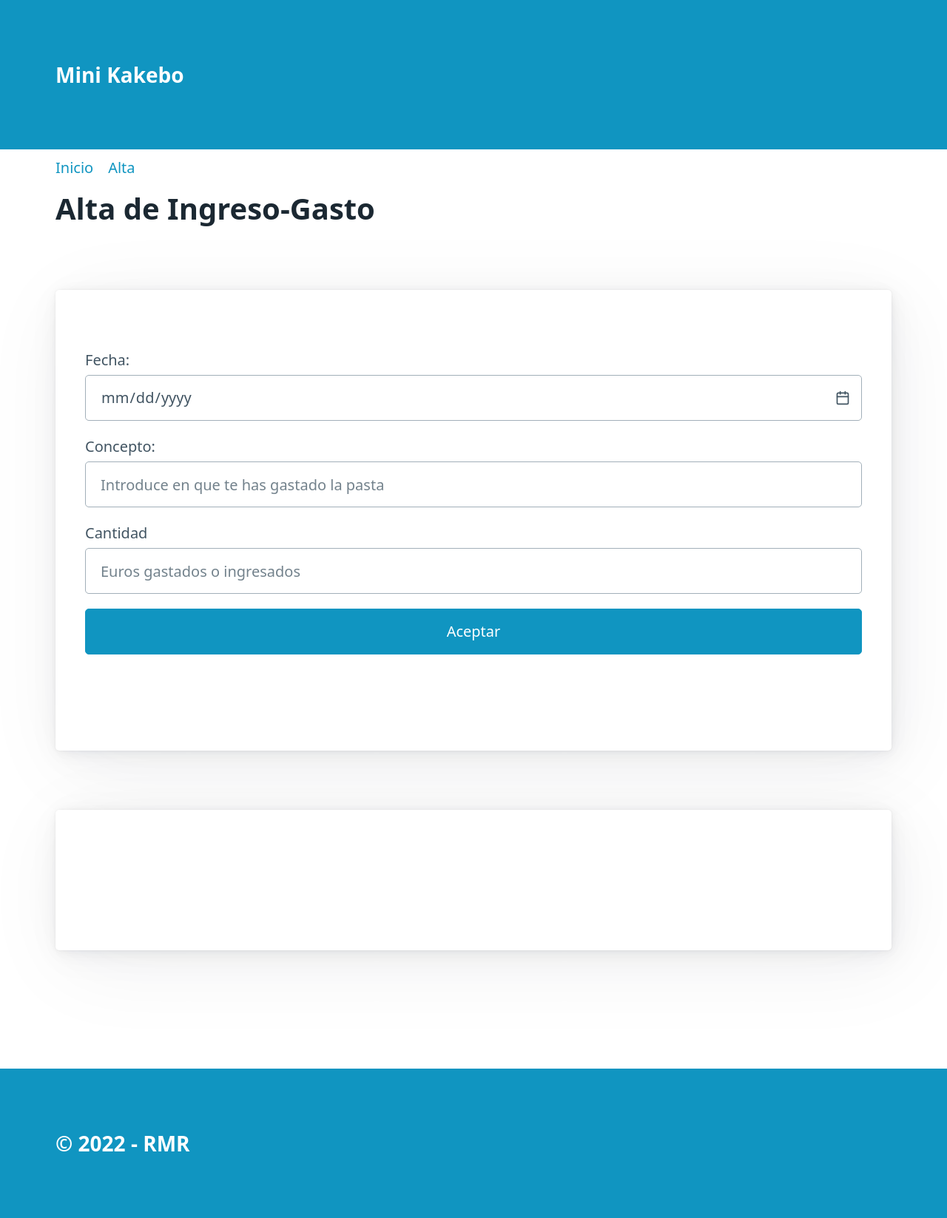
After one commit to Estela13/flask_classic, a Flask app: page /new in a window 1280 px wide. The commit adds this page. Shown: the whole page at 74% size. Run offline with Flask 2, Linux system fonts and the light colour scheme.

Commit message:
insert sin WTF ni control de errores

```diff
--- a/registro_ig/models.py
+++ b/registro_ig/models.py
@@ -38,3 +38,9 @@ def insert(registro):
     params:     cur.execute("INSERT INTO movements (date, concept, quantity) values (?, ?, ?)", ['2022-04-08', 'Cumple', -80])
     conn.commit() antes de hacer el conn.close()
     """
+    conn = sqlite3.connect(ORIGIN_DATA)
+    cur = conn.cursor()
+
+    cur.execute("INSERT INTO movements (date, concept, quantity) values (?, ?, ?);", registro)
+    conn.commit()
+    conn.close()
--- a/registro_ig/routes.py
+++ b/registro_ig/routes.py
@@ -1,9 +1,47 @@
-from flask import render_template
+from distutils.log import error
+from flask import render_template, request, redirect, url_for
 from registro_ig import app
-from registro_ig.models import select_all
+from registro_ig.models import select_all, insert
+from datetime import date
 
 @app.route("/")
 def index():
     # consultar todos los movimientos de la BASE DE DATOS
     registros = select_all()
     return render_template("index.html", pageTitle="Todos", data=registros)
+
+
+def validaFormulario(camposFormulario):
+    errores = []
+    hoy = date.today().isoformat()
+    if camposFormulario['date'] > hoy:
+        errores.append("La fecha introducida es el futuro.")
+
+    if camposFormulario['concept'] == "":
+        errores.append("Introduce un concepto para la transacción.")
+
+    #La primera condición es para que el número sea distinto de cero
+    #la segunda condición es para que el campo no esté vacío
+    if camposFormulario["quantity"] == "" or float(camposFormulario["quantity"]) == 0.0:
+        errores.append("Introduce una cantidad positiva o negativa.")
+
+    return errores
+
+
+
+@app.route("/new", methods=["GET", "POST"])
+def new():
+    if request.method == "GET":
+        return render_template("new.html", dataForm=None)
+    else:
+        errores = validaFormulario(request.form)
+        if not errores:
+            insert([request.form['date'],
+                    request.form['concept'],
+                    request.form['quantity']
+                  ])
+            return redirect(url_for("index"))
+
+
+        else:
+            return render_template("new.html", dataForm=request.form, msgErrors=errores)
--- a/registro_ig/templates/index.html
+++ b/registro_ig/templates/index.html
@@ -15,8 +15,8 @@
                 {% for movement in data %}
                 <tr>
                     <td>{{ movement.date }}</td>
-                    <td>{{ movement.concept }}</td>
-                    <td>{{ movement.quantity }} €</td>
+                    <td>{{ movement.concept | title }}</td>
+                    <td>{{ "%.2f" | format(movement.quantity) }} €</td>
                     <td>
                         <a href="/update/{{movement.id}}">
                             <span class="material-symbols-outlined">
--- /dev/null
+++ b/registro_ig/templates/new.html
@@ -0,0 +1,33 @@
+{% extends "base.html" %}
+
+{% block content %}
+<h1>Alta de Ingreso-Gasto</h1>
+<article>
+    <form action="/new" method="post">
+            <label for="date">Fecha:</label>
+            <input type="date" name="date"
+                value="{{ dataForm.date }}" required>
+
+            <label for="concept">Concepto:</label>
+            <input type="text" name="concept"
+                placeholder="Introduce en que te has gastado la pasta"
+                value="{{ dataForm.concept }}">
+
+            <label for="quantity">Cantidad</label>
+            <input type="number" name="quantity"
+                placeholder="Euros gastados o ingresados"
+                step="0.01"
+                value="{{ dataForm.quantity }}">
+
+            <input type="submit" value="Aceptar">
+    </form>
+</article>
+<article class="errores">
+    <ul>
+            {% for error in msgErrors %}
+            <li>{{ error }}</li>
+            {% endfor %}
+    </ul>
+</article>
+
+{% endblock %}
```
